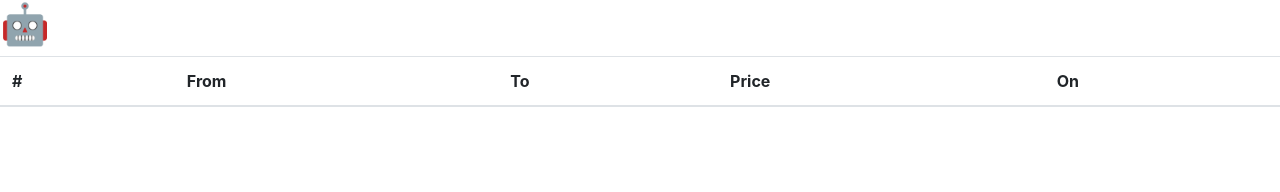
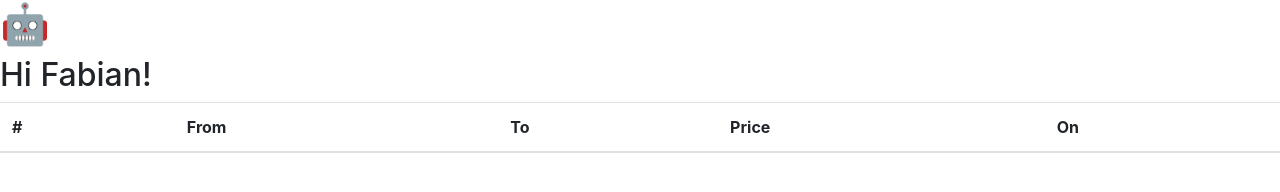
Before and after one commit to melodyserra/helius-sales-bot, a website: page index.html in a window 1280 px wide. Drawn offline with nearby package versions, Linux system fonts and the light colour scheme; no server answers.

Commit message:
added a personalized hello

```diff
--- a/index.html
+++ b/index.html
@@ -9,6 +9,7 @@
 </head>
 <body>
     <h1>🤖</h1>
+    <h2>Hi Fabian!</h2>
     <table class="table">
         <thead>
             <tr>
```
